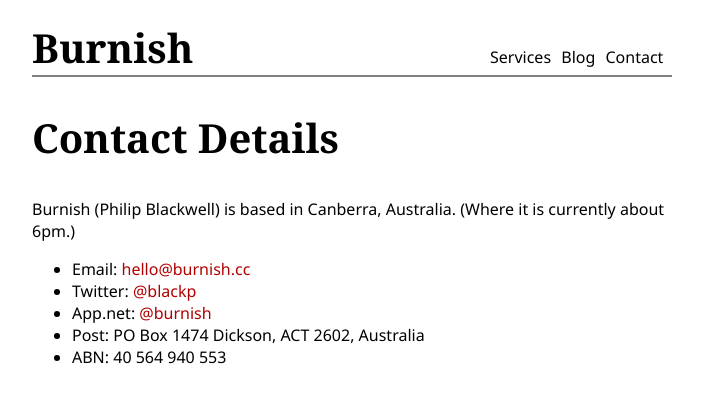
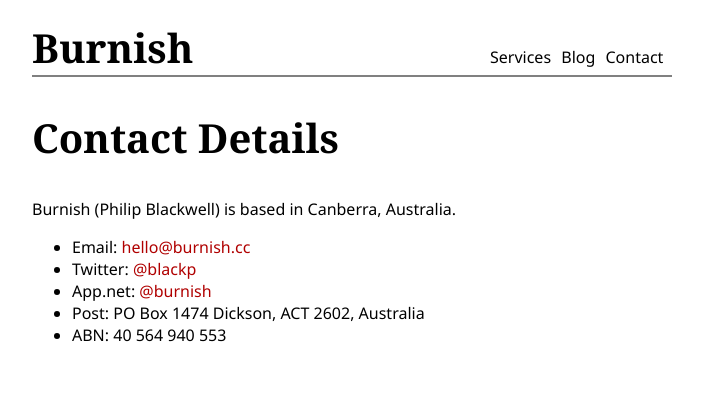
Before and after one commit to burnish/burnish.github.com, a Jekyll site: the page built from contact.html, in a window 1280 px wide. Shown: the top 403 px of the page, without its empty margins (288-991 px from the left). Built offline with Jekyll 4.4.1, drawn with Linux system fonts in a browser that asks for light colours; some of the changed lines change nothing that is shown.

Commit message:
Removed janky localtime javascript.

```diff
--- a/_config.yml
+++ b/_config.yml
@@ -2,7 +2,7 @@
 # For more see: https://github.com/mojombo/jekyll/wiki/Permalinks
 permalink: /blog/:categories/:year/:month/:day/:title
 
-server_port: 4445
+port: 4445
 
 exclude: ["Rakefile", "style/less/"]
 auto: true
--- a/contact.html
+++ b/contact.html
@@ -3,7 +3,7 @@
 layout: page
 description: Burnish (Philip Blackwell) is based in Canberra, Australia.
 ---
-<p>Burnish (Philip Blackwell) is based in Canberra, Australia. <span class="time-parenthetical" style="display:none">(Where it is currently about <time>?pm</time>.)</span></p>
+<p>Burnish (Philip Blackwell) is based in Canberra, Australia.
 <ul>
     <li>
         Email: <a href="mailto:hello@burnish.cc">hello@burnish.cc</a>
@@ -29,28 +29,3 @@
         ABN: 40 564 940 553
     </li>
 </ul>
-
-<script type="text/javascript">
-    // Some tacky JS to tell the time. Why not. :)
-    (function() {
-        var d = new Date();
-        var offset = 10;
-        if (d.getMonth() >= 10 || d.getMonth() <= 3) offset = 11; // Rough approximation of Canberra DST. will only be off a few days a year.
-        var h = d.getUTCHours() + offset;
-        var m = d.getMinutes();
-
-        // Only tell the time if it's outside normal daylight hours and they're in a far off timezone.
-        if (Math.abs(h - d.getHours()) > 3  && (h < 7 || h >= 22)) {
-            document.getElementsByClassName("time-parenthetical")[0].style.display = "inline";
-        }
-
-
-        if (m > 30) {
-            h = (h + 1) % 24;
-        }
-        var ampm = (h < 12) ? "am" : "pm";
-        h = h % 12;
-        if (h == 0) h = 12;
-        document.getElementsByTagName("time")[0].innerText = h + ampm;
-    })();
-</script>
```
